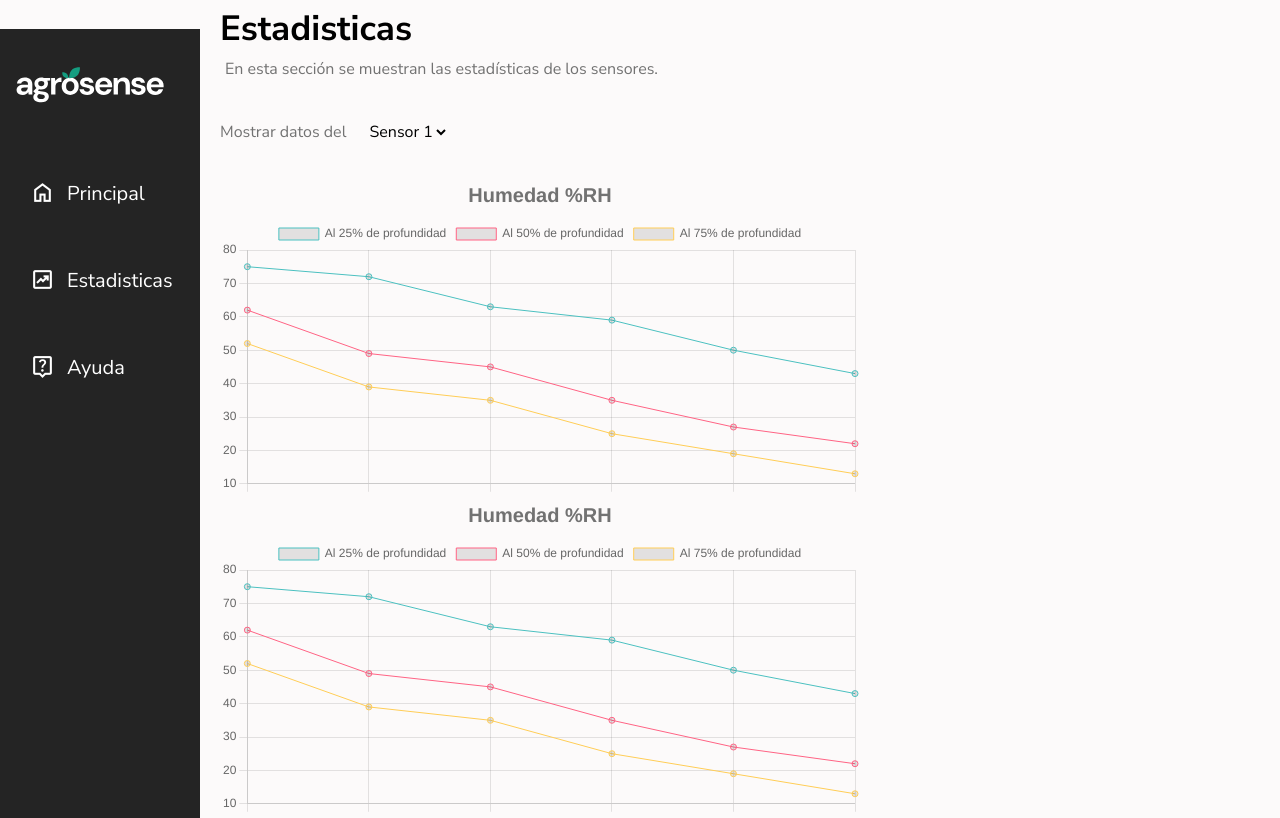
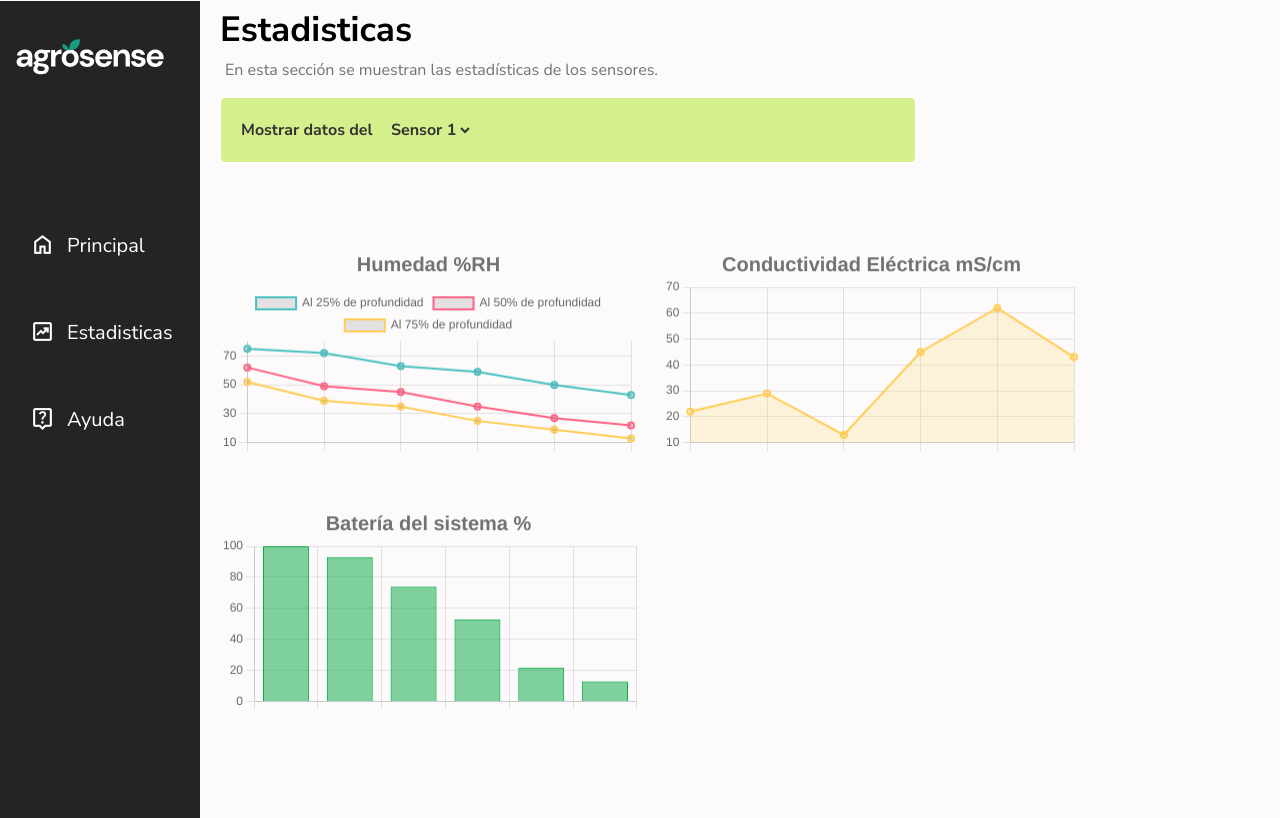
Before and after one commit to gonzalesomar/Dashboard_WebApp, a website: page stats.html in a window 1280 px wide. Shown: the top 818 px of the page. Drawn offline with nearby package versions, Linux system fonts and the light colour scheme.

Commit message:
Seleccion de graficos y mejorar visualizacion

```diff
--- a/assets/css/style.css
+++ b/assets/css/style.css
@@ -7,7 +7,7 @@ body{
     background-color: #f6f1f151;
 }
 .dashboard{
-    padding: 0px 0px;
+    padding: 0px 10px 10px 5px;
     margin: 0 auto;
 }
 /* ==============================================
@@ -110,25 +110,39 @@ body{
 
 
 /* Tittle */
-.dashboard .main .title {
+.dashboard .main .title ,
+.dashboard .main_stats .title {
     margin-bottom: 30px;
 }
-.dashboard .main .title h1{
+.dashboard .main .title h1,
+.dashboard .main_stats .title h1{
     font-size: 35px;
     line-height: 0px;
 }
-.dashboard .main .title form{
-    margin-top: 40px;
+.dashboard .main_stats .title form{
+    background-color: #c4eb5aac;
+    border: 1px solid #ffffff;
+    padding: 20px;
+    margin: 10px 0;
+    border-radius: 5px;
+    width: 80%;
 }
-.dashboard .main .title form label{
-    margin-right: 15px;
-    color: #727272;
+.dashboard .main_stats .title form label{
     font-size: 16px;
+    color: #333;
+    font-weight: bold;
+    margin-right: 10px;
 }
-.dashboard .main .title form select{
+.dashboard .main_stats .title form select{
     border: none;
     font-size: 16px;
+    font-weight: bold;
+    color: #333;
     background-color: rgba( 0 0 0 / 0);
+}
+/* Charts Stats */
+.dashboard .main_stats .charts{
+    width: 95%;
 }
 
 /* Sensors */
@@ -267,6 +281,21 @@ button:hover {
     .dashboard .main .sensors .sensor_2{
         width: 45%;
     }
+    .dashboard .main_stats .charts{
+        width: 100%;
+    }
+    .dashboard .main_stats .charts .chart_1,
+    .dashboard .main_stats .charts .chart_2{
+        display: flex;
+        flex-wrap: wrap;
+        justify-content: space-between;
+    }
+    .dashboard .main_stats .charts .chart_1 div,
+    .dashboard .main_stats .charts .chart_2 div{
+        margin-top: 50px;
+        margin-right: 10px;
+        width: 48%;
+    }
     /* Calendar */
     .dashboard .calendarizacion{
         display: flex;
@@ -284,7 +313,7 @@ button:hover {
 /* Media Query 1024 px */
 @media only screen and (min-width: 1024px){
     .dashboard{
-        padding: 0px 0px;
+        padding: 1px 0px;
         margin: 0 auto;
     }
     .dashboard .navigation,
@@ -306,6 +335,12 @@ button:hover {
         margin-left: 220px;
         margin-right: 20px;
     }
+    .dashboard .main_stats{
+        top: 5px;
+        width: 68%;
+        margin-left: 220px;
+        margin-right: 20px;
+    }
     .dashboard .calendarizacion{
         width: 30%;
         padding-top: 0px;
@@ -319,7 +354,7 @@ button:hover {
         border-radius: 10px;
     }
     .dashboard .navigation nav{
-        margin-top: 5vh;
+        margin-top: 15vh;
         margin-bottom: 100vh;
     }
     .dashboard .navigation nav a{
--- a/stats.html
+++ b/stats.html
@@ -13,7 +13,6 @@
     <!-- <link rel="stylesheet" href="assets/css/icons.css"> -->
     <link rel="stylesheet" href="assets/css/style.css">
     <script src="https://cdn.jsdelivr.net/npm/chart.js"></script>
-    <script src='https://cdn.jsdelivr.net/npm/fullcalendar@6.1.11/index.global.min.js'></script>
 </head>
 <body>
     <div class = "dashboard"> <!-- This is where the dashboard will be displayed -->
@@ -36,7 +35,7 @@
                 </a>
             </nav>
         </section> <!-- Navigation End-->
-        <section class = "main">
+        <section class = "main_stats">
             <div class="title"> <!-- Title-->
                 <h1> Estadisticas </h1>
                 <p> En esta sección se muestran las estadísticas de los sensores. </p>
@@ -48,14 +47,34 @@
                     </select>
                 </form>
             </div> <!-- Title End-->
-            <canvas id="Humedad_1"></canvas>
-            <canvas id="Humedad_2"></canvas>
-            <canvas id="EC_1"></canvas>
-            <canvas id="EC_2"></canvas>
-            <canvas id="BAT_1"></canvas>
-            <canvas id="BAT_2"></canvas>
+            <div class="charts">
+                <div class="chart_1">
+                    <div>
+                        <canvas id="Humedad_1"></canvas>
+                    </div>
+                    <div>
+                        <canvas id="EC_1"></canvas>
+                    </div>
+                    <div>
+                        <canvas id="BAT_1"></canvas>
+                    </div>
+
+                </div>
+                <div class="chart_2" style="display: none;">
+                    <div>
+                        <canvas id="Humedad_2"></canvas>
+                    </div>
+                    <div>
+                        <canvas id="EC_2"></canvas>
+                    </div>
+                    <div>
+                        <canvas id="BAT_2"></canvas>
+                    </div>
+                </div>
+            </div>
         </section>
     </div>
+    <script src="stats_selected.js"></script>
 </body>
 
 <script>
@@ -66,7 +85,7 @@ function ChartHumidity(canvasId, data, xLabels) {
             label: `Al ${25 * (index + 1)}% de profundidad`,
             data: dataset,
             borderColor: colors[index % colors.length],
-            borderWidth: 1
+            borderWidth: 2
         };
     });
 
@@ -79,6 +98,9 @@ function ChartHumidity(canvasId, data, xLabels) {
         },
         options: {
             plugins: {
+                legend: {
+                    display: window.innerWidth > 768
+                },
                 title: {
                     display: true,
                     text: 'Humedad %RH',
@@ -117,7 +139,7 @@ function ChartHumidity(canvasId, data, xLabels) {
 }
 
 var data_humedad_1 = [[75, 72, 63, 59, 50, 43], [62, 49, 45, 35, 27, 22], [52, 39, 35, 25, 19, 13]];
-var data_humedad_2 = [[75, 72, 63, 59, 50, 43], [62, 49, 45, 35, 27, 22], [52, 39, 35, 25, 19, 13]];
+var data_humedad_2 = [[30, 42, 73, 59, 40, 33], [22, 39, 65, 45, 27, 22], [12, 29, 55, 40, 19, 13]];
 
 var xLabels = ['Lunes', 'Martes', 'Miercoles', 'Jueves', 'Viernes', 'Sabado'];
 
@@ -129,8 +151,10 @@ function ChartEC(canvasId, dataset, xLabels) {
     var data = {
         label: `EC del suelo`,
         data: dataset,
-        borderColor: 'rgba(75,192,192,1)',
-        borderWidth: 1
+        borderColor: 'rgba(255,205,86,1)',
+        borderWidth: 2,
+        fill: true,
+        backgroundColor: 'rgba(255,205,86,0.2)'
     };
 
     var ctx = document.getElementById(canvasId);
@@ -182,8 +206,8 @@ function ChartEC(canvasId, dataset, xLabels) {
     });
 }
 
-var dataset_ec_1 = [12, 19, 3, 5, 2, 3];
-var dataset_ec_2 = [12, 19, 3, 5, 2, 3];
+var dataset_ec_1 = [22, 29, 13, 45, 62, 43];
+var dataset_ec_2 = [12, 19, 31, 25, 20, 39];
 
 ChartEC('EC_1', dataset_ec_1, xLabels);
 ChartEC('EC_2', dataset_ec_2, xLabels);
@@ -192,13 +216,14 @@ function ChartBat(canvasId, dataset, xLabels) {
     var data = {
         label: `Batería del sistema`,
         data: dataset,
-        borderColor: 'rgba(75,192,192,1)',
-        borderWidth: 1
+        borderColor: 'rgba(0, 168, 64)',
+        borderWidth: 1,
+        backgroundColor: 'rgba(0, 168, 64, 0.5)',
     };
 
     var ctx = document.getElementById(canvasId);
     new Chart(ctx, {
-        type: 'line',
+        type: 'bar',
         data: {
             labels: xLabels,
             datasets: [data]
@@ -246,7 +271,7 @@ function ChartBat(canvasId, dataset, xLabels) {
 }
 
 var dataset_bat_1 = [100, 93, 74, 53, 22, 13];
-var dataset_bat_2 = [100, 93, 74, 53, 22, 13];
+var dataset_bat_2 = [80, 73, 64, 53, 32, 23];
 
 ChartBat('BAT_1', dataset_bat_1, xLabels);
 ChartBat('BAT_2', dataset_bat_2, xLabels);
--- /dev/null
+++ b/stats_selected.js
@@ -0,0 +1,11 @@
+document.addEventListener('DOMContentLoaded', function() {
+    document.getElementById('projects').addEventListener('change', function() {
+        if (this.value === 'sensor1') {
+            document.querySelector('.chart_1').style.display = 'flex';
+            document.querySelector('.chart_2').style.display = 'none';
+        } else if (this.value === 'sensor2') {
+            document.querySelector('.chart_1').style.display = 'none';
+            document.querySelector('.chart_2').style.display = 'flex';
+        }
+    });
+});
```
Also changed, not shown: index.html (+3 -10 lines).
